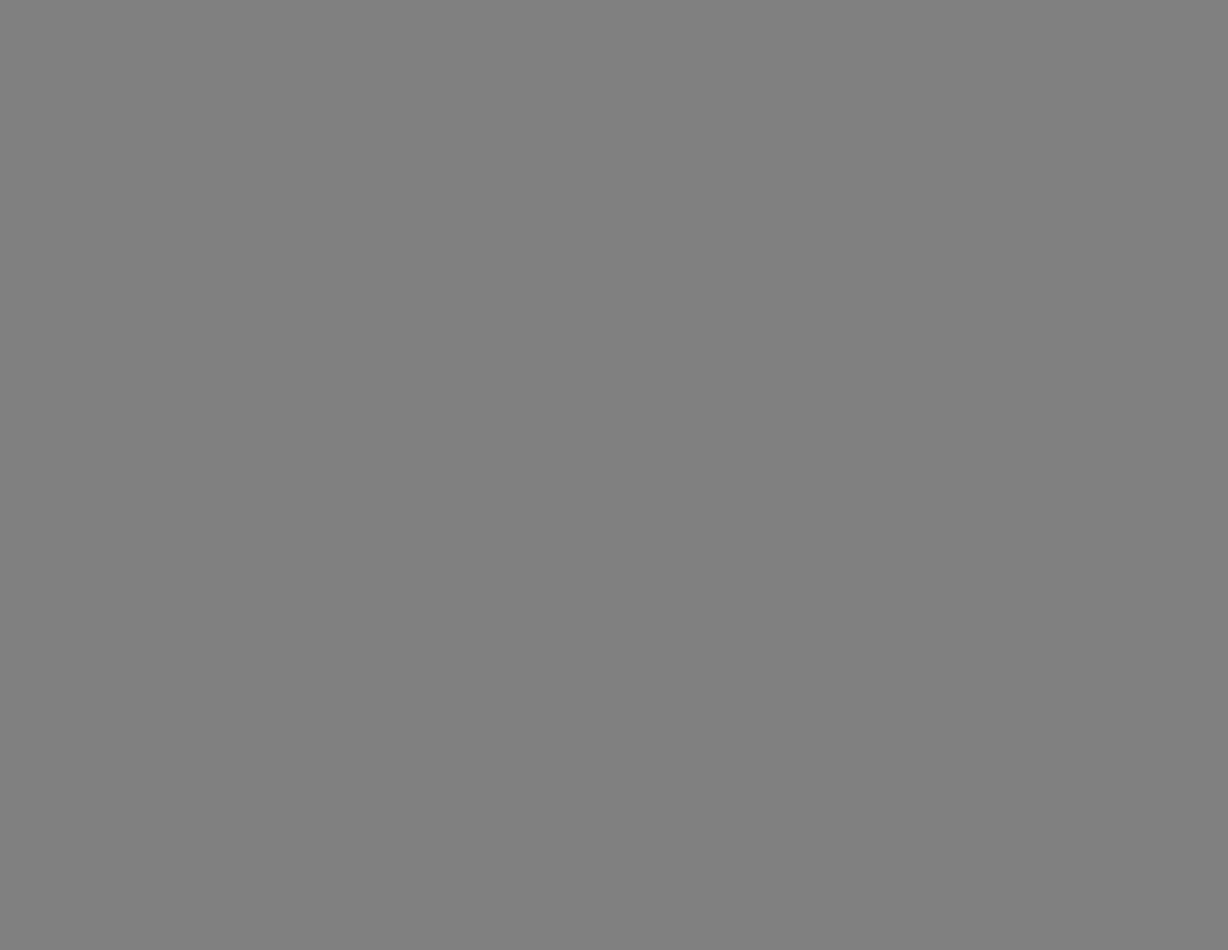
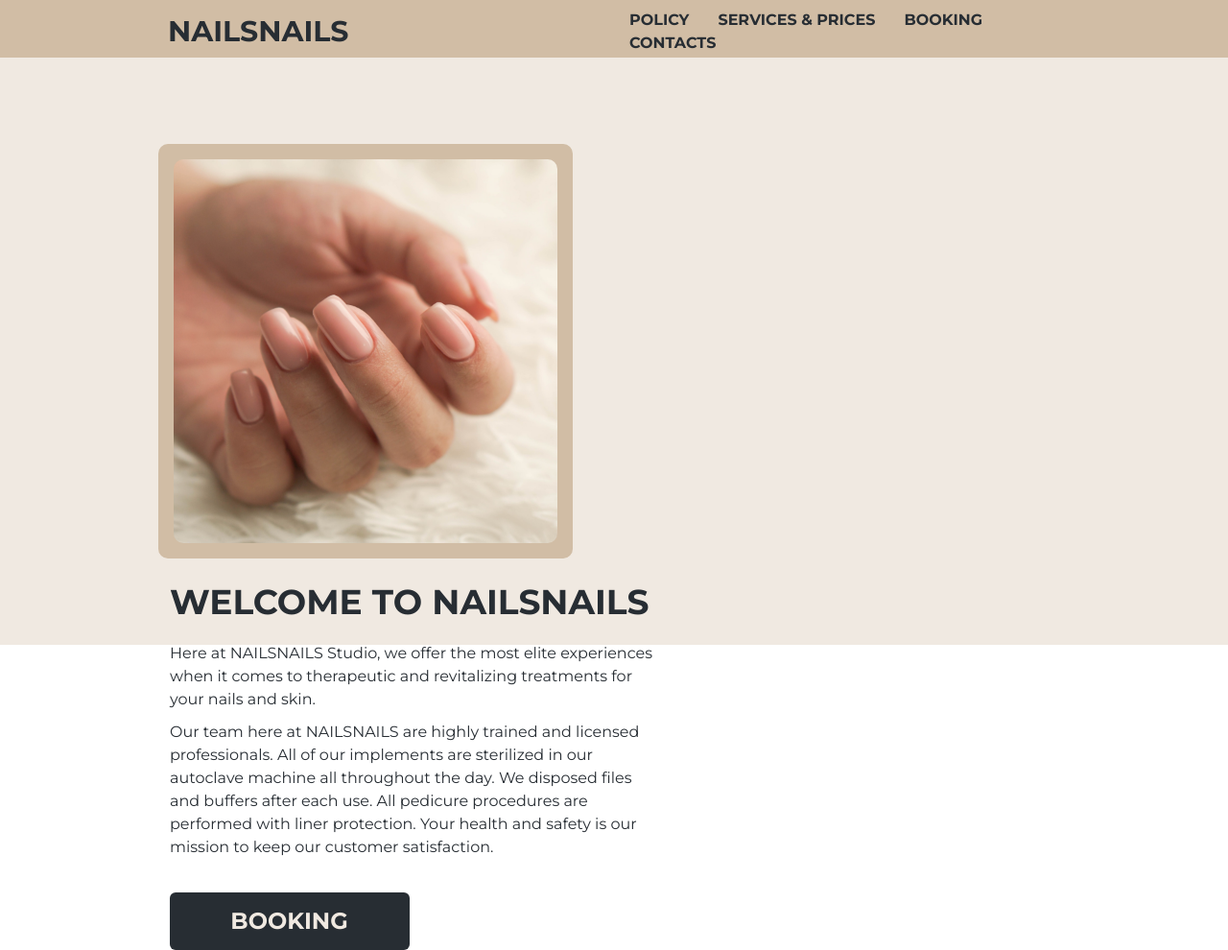
Before and after one commit to KristinaKrasov/NailsStudio, a website: page src/index.html in a window 1280 px wide. Shown: the whole page at 96% size. Before the commit the page ends 800 px from the top, so only its background shows below. Drawn offline with nearby package versions, Linux system fonts and the light colour scheme.

Commit message:
section navbar and about

```diff
--- a/src/index.html
+++ b/src/index.html
@@ -4,12 +4,55 @@
     <meta charset="UTF-8">
     <meta name="viewport" content="width=device-width, initial-scale=1.0">
     <title>Document</title>
+    <link href="https://cdn.jsdelivr.net/npm/bootstrap@5.3.0/dist/css/bootstrap.min.css" rel="stylesheet" integrity="sha384-9ndCyUaIbzAi2FUVXJi0CjmCapSmO7SnpJef0486qhLnuZ2cdeRhO02iuK6FUUVM" crossorigin="anonymous">
     <link rel="preconnect" href="https://fonts.googleapis.com">
     <link rel="preconnect" href="https://fonts.gstatic.com" crossorigin>
     <link href="https://fonts.googleapis.com/css2?family=Montserrat:wght@400;500;700&display=swap" rel="stylesheet">
     <link rel="stylesheet" href="css/style.min.css">
 </head>
 <body>
+    <header>
+        <nav class="navbar">
+            <div class="container justify-content-start">
+                <div class="navbar-brand col-md-2 offset-md-1">NAILSNAILS</div>
+                <ul class="nav col-md-5 offset-md-3">
+                    <li class="nav-item">
+                        <a href="#" class="nav-link">Policy</a>
+                    </li>
+                    <li class="nav-item">
+                        <a href="#" class="nav-link">Services & Prices</a>
+                    </li>
+                    <li class="nav-item">
+                        <a href="#" class="nav-link">Booking</a>
+                    </li>
+                    <li class="nav-item">
+                        <a href="#" class="nav-link">Contacts</a>
+                    </li>
+                </ul>
+            </div>
+        </nav>
+    </header>
+    <main>
+        <section>
+            <header class="about">
+                <div class="container">
+                    <div class="row">
+                        <div class="about__nails col-md-5 offset-md-1">
+                            <img src="img/nails.png" alt="nails">
+                        </div>
+                        <div class="about__promo col-md-5 offset-md-1">
+                            <h1 class="text__header">WELCOME TO NAILSNAILS</h1>
+                            <p class="text__descr">Here at NAILSNAILS Studio, we offer the most elite experiences when it comes to therapeutic and revitalizing treatments for your nails and skin.</p>
+                            <p class="text__descr">Our team here at NAILSNAILS are highly trained and licensed professionals. All of our implements are sterilized in our autoclave machine all throughout the day. We disposed files and buffers after each use. All pedicure procedures are performed with liner protection. Your health and safety is our mission to keep our customer satisfaction.</p>
+                            <button class="btn">Booking</button>
+                        </div>
+                    </div>
+                </div>
+            </header>
+        </section>
+    </main>
 
+
+    <script src="https://cdn.jsdelivr.net/npm/bootstrap@5.3.0/dist/js/bootstrap.bundle.min.js" integrity="sha384-geWF76RCwLtnZ8qwWowPQNguL3RmwHVBC9FhGdlKrxdiJJigb/j/68SIy3Te4Bkz" crossorigin="anonymous"></script>
 </body>
 </html>
--- /dev/null
+++ b/src/sass/blocks/_about.scss
@@ -0,0 +1,21 @@
+.about {
+    height: 612px;
+    background-color: $bg-c;
+    padding: 90px 0;
+    &__nails {
+        padding: 0;
+        width: 432px;
+        height: 432px;
+        background-color: $sec-bg-c;
+        border-radius: 10px;
+        img {
+            margin: 16px;
+            width: 400px;
+            border-radius: 10px;
+        }
+    }
+    &__promo {
+        width: 528px;
+        padding-top: 24px;
+    }
+}
--- /dev/null
+++ b/src/sass/blocks/_buttons.scss
@@ -0,0 +1,15 @@
+.btn {
+    margin-top: 35px;
+    display: flex;
+    width: 250px;
+    height: 60px;
+    padding: 15px 64px 16px 63px;
+    justify-content: center;
+    align-items: center;
+    background-color: $text-c;
+    color: #F0E9E1;
+    text-align: center;
+    font-size: 24px;
+    font-weight: 700;
+    text-transform: uppercase;
+}
--- a/src/sass/blocks/_menu.scss
+++ /dev/null
@@ -1,3 +0,0 @@
-body {
-    background-color: grey;
-}
--- /dev/null
+++ b/src/sass/blocks/_navbar.scss
@@ -0,0 +1,21 @@
+.navbar {
+    padding: 5px 30px;
+    background-color: $sec-bg-c;
+    height: 60px;
+    &-brand {
+        color: $text-c;
+        font-size: 30px;
+        font-weight: 700;
+        text-transform: uppercase;
+    }
+    .nav {
+        &-link {
+            color: $text-c;
+            font-size: 16px;
+            font-weight: 700;
+            text-transform: uppercase;
+            padding: 0;
+            margin-right: 30px;
+        }
+    }
+}
--- /dev/null
+++ b/src/sass/blocks/_text.scss
@@ -0,0 +1,16 @@
+.text {
+    &__header {
+        color: $text-c;
+        font-size: 36px;
+        font-weight: 700;
+        text-transform: uppercase;
+        margin-bottom: 20px;
+    }
+    &__descr {
+        color: $text-c;
+        font-size: 16px;
+        font-weight: 400;
+        line-height: 24px;
+        margin-bottom: 10px;
+    }
+}
--- a/src/sass/style.scss
+++ b/src/sass/style.scss
@@ -1,5 +1,13 @@
+@import 'base/variables';
 * {
     font-family: 'Montserrat', sans-serif;
 }
-@import 'base/variables';
+.container {
+    width: 1320px;
+}
+
+@import 'blocks/navbar';
+@import 'blocks/about';
+@import 'blocks/buttons';
 @import 'blocks/menu';
+@import 'blocks/text';
```
Also changed, not shown: src/css/style.min.css, src/img/gel.jpeg (added), src/img/manicure.jpeg (added), src/img/nails.png (added), src/img/pedicure.jpeg (added), src/img/reception.jpeg (added), src/img/reception_front.jpeg (added).
